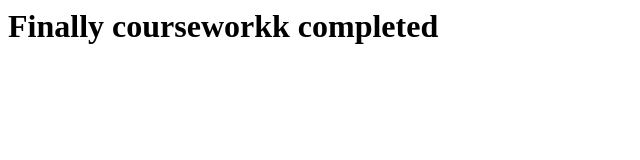
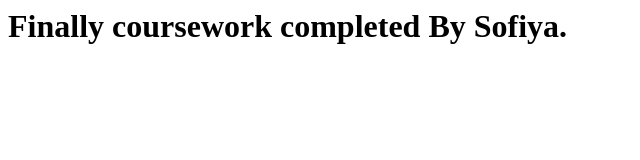
Before and after one commit to Therealsofiya/coursework, a plain HTML site: page index.html in a window 1280 px wide. Shown: the whole page, without its empty margins (0-640 px from the left). Drawn offline with Linux system fonts and the light colour scheme.

Commit message:
add index

```diff
--- a/index.html
+++ b/index.html
@@ -1 +1 @@
-<h1>Finally courseworkk completed</h1>
+<h1>Finally coursework completed By Sofiya.</h1>
```
